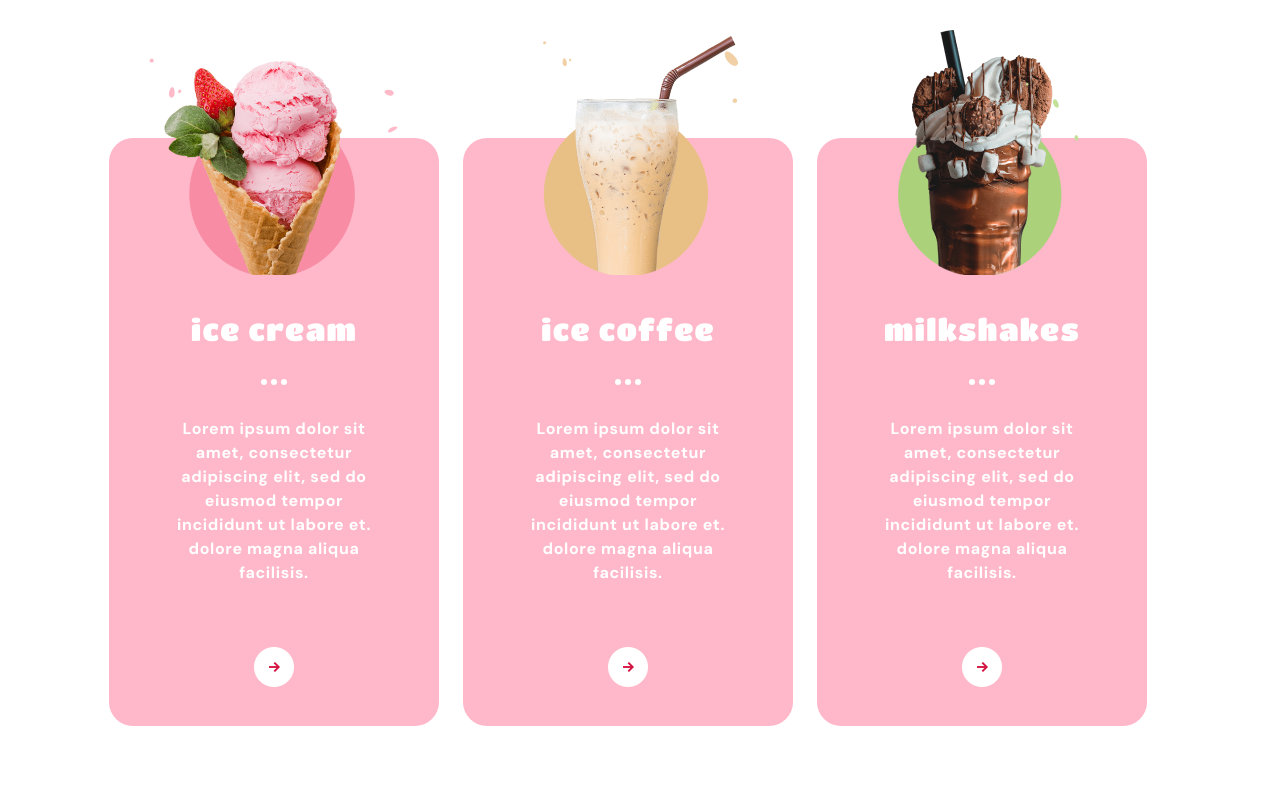
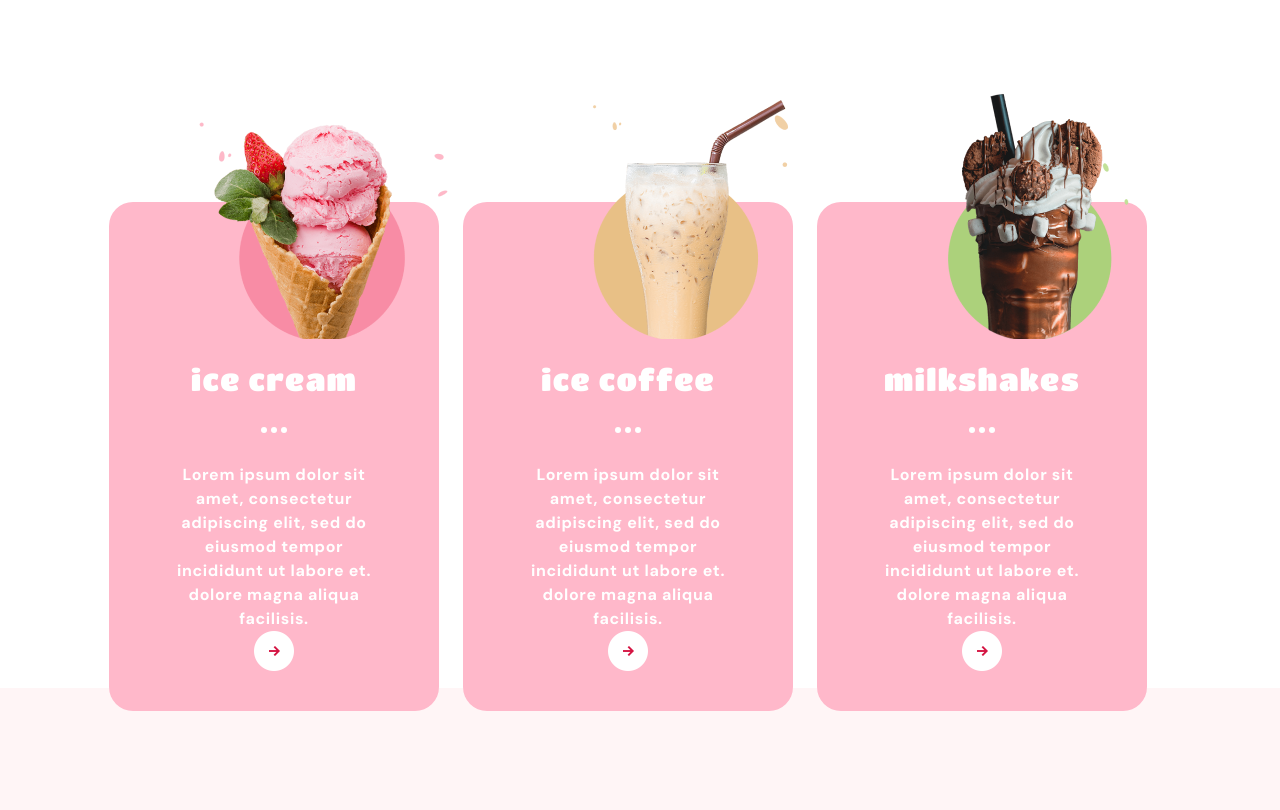
Before and after one commit to KORZHILLIA/dragons, a website built with Parcel: page src/index.html in a window 1280 px wide. Shown: the part 962-1772 px from the top of the page. Built offline with nearby package versions, Linux system fonts and the light colour scheme; files whose address does not match are found by name.

Commit message:
fix products

```diff
--- a/src/partials/customer-reviews.html
+++ b/src/partials/customer-reviews.html
@@ -26,9 +26,7 @@
             hendrerit nulla quam nunc, accumsan congue. Lorem ipsum primis in nibh vel risus.
           </p>
         </div>
-        <div class="customers-name-wrapper">
-          <p class="customers-name">Emily, Los Angeles</p>
-        </div>
+        <p class="customers-name">Emily, Los Angeles</p>
       </div>
 
       <div class="customers-item">
--- a/src/partials/products.html
+++ b/src/partials/products.html
@@ -4,54 +4,57 @@
     <h2 class="product-title-main">products</h2>
 
     <ul class="products-list">
-      <li class="products-item">
-        <div class="products-item__wrapper"></div>
-        <div class="products-item__thumb">
-          <h3 class="products-title products-title__icecream">ice cream</h3>
+      <li class="products-item products-title__icecream">
+        <h3 class="products-title">ice cream</h3>
+        <p class="products-text">
+          Lorem ipsum dolor sit amet, consectetur adipiscing elit, sed do eiusmod tempor incididunt
+          ut labore et. dolore magna aliqua facilisis.
+        </p>
+        <button class="products-button">
+          <img
+            width="40"
+            height="40"
+            src="./images/arrow/arrow.png"
+            alt=""
+            class="button-img__products"
+          />
+        </button>
+      </li>
+
+      <li class="products-item products-title__coffee">
+        <h3 class="products-title">ice coffee</h3>
 
         <p class="products-text">
-            Lorem ipsum dolor sit amet, consectetur adipiscing elit, sed do eiusmod tempor
-            incididunt ut labore et. dolore magna aliqua facilisis.
+          Lorem ipsum dolor sit amet, consectetur adipiscing elit, sed do eiusmod tempor incididunt
+          ut labore et. dolore magna aliqua facilisis.
         </p>
-          <div class="products-button__wrapper">
         <button class="products-button">
-              <img src="./images/arrow/arrow.png" alt="" class="button-img__products" />
+          <img
+            width="40"
+            height="40"
+            src="./images/arrow/arrow.png"
+            alt=""
+            class="button-img__products"
+          />
         </button>
-          </div>
-        </div>
       </li>
 
-      <li class="products-item">
-        <div class="products-item__wrapper"></div>
-        <div class="products-item__thumb">
-          <h3 class="products-title products-title__coffee">ice coffee</h3>
+      <li class="products-item products-title__milkshakes">
+        <h3 class="products-title">milkshakes</h3>
 
         <p class="products-text">
-            Lorem ipsum dolor sit amet, consectetur adipiscing elit, sed do eiusmod tempor
-            incididunt ut labore et. dolore magna aliqua facilisis.
+          Lorem ipsum dolor sit amet, consectetur adipiscing elit, sed do eiusmod tempor incididunt
+          ut labore et. dolore magna aliqua facilisis.
         </p>
-          <div class="products-button__wrapper">
         <button class="products-button">
-              <img src="./images/arrow/arrow.png" alt="" class="button-img__products" />
+          <img
+            width="40"
+            height="40"
+            src="./images/arrow/arrow.png"
+            alt=""
+            class="button-img__products"
+          />
         </button>
-          </div>
-        </div>
-      </li>
-      <li class="products-item">
-        <div class="products-item__wrapper"></div>
-        <div class="products-item__thumb">
-          <h3 class="products-title products-title__milkshakes">milkshakes</h3>
-
-          <p class="products-text">
-            Lorem ipsum dolor sit amet, consectetur adipiscing elit, sed do eiusmod tempor
-            incididunt ut labore et. dolore magna aliqua facilisis.
-          </p>
-          <div class="products-button__wrapper">
-            <button class="products-button">
-              <img src="./images/arrow/arrow.png" alt="" class="button-img__products" />
-            </button>
-          </div>
-        </div>
       </li>
     </ul>
   </div>
--- a/src/sass/components/_customer-reviews.scss
+++ b/src/sass/components/_customer-reviews.scss
@@ -48,7 +48,6 @@
 .customers-text {
   width: 100%;
   max-width: 157px;
-  font-family: $main-font;
   @include fonts(normal, 500, 12px, 2.58);
   text-align: center;
   margin: 0 auto;
@@ -93,10 +92,8 @@
 }
 
 .customers-name {
-  font-family: $main-font;
   @include fonts(normal, 500, 14px, 1.85);
-  margin: 0 auto;
-
+  text-align: center;
   &::before {
     content: '';
     height: 6px;
--- a/src/sass/components/_products.scss
+++ b/src/sass/components/_products.scss
@@ -1,114 +1,116 @@
-.products{
+.products {
   padding-top: 120px;
   padding-bottom: 98px;
+
+  @include mq(tablet) {
+    padding-bottom: 112px;
+  }
 }
 
-.products-title-second{
+.products-title-second {
   font-family: $support-font;
   @include fonts(normal, 400, 18px, 1.16);
   color: $secondaryTitleColor;
   text-align: center;
   margin-bottom: 15px;
 
-    @include mq(tablet){
+  @include mq(tablet) {
     @include fonts(normal, 400, 26px, 1.13);
   }
-    @include mq(desktop){
+  @include mq(desktop) {
     @include fonts(normal, 400, 30px, 1.13);
   }
 }
 
-.product-title-main{
+.product-title-main {
   font-family: $support-font;
   @include fonts(normal, 400, 34px, 1.14);
   color: $mainTitleColor;
   text-align: center;
-    margin-bottom: 30px;
+  // margin-bottom: 30px;
 
-    @include mq(tablet-only){
+  @include mq(tablet-only) {
     @include fonts(normal, 400, 48px, 1.14);
-        margin-bottom: 39px;
+    // margin-bottom: 39px;
   }
-    @include mq(desktop){
+  @include mq(desktop) {
     @include fonts(normal, 400, 58px, 1.13);
-        margin-bottom: 49px;
+    // margin-bottom: 49px;
   }
 }
 
-
-.products-list{
-    @include mq(tablet){
+.products-list {
+  @include mq(tablet) {
     display: flex;
   }
 
-    @include mq(desktop){
-        justify-content: center
+  @include mq(desktop) {
+    justify-content: center;
   }
 }
 
-.products-item{
+.products-item {
   position: relative;
-    margin-top: 17px;
+  margin-top: 130px;
   width: 100%;
 
-    @include mq(tablet-only){
+  background-color: #ffb8ca;
+  border-radius: 24px;
+  top: 135px;
+
+  padding: 161px 40px 40px 40px;
+
+  @include mq(tablet-only) {
     width: 220px;
     margin-right: 20px;
     position: relative;
     margin-top: 17px;
+    padding: 161px 10px 40px 10px;
 
-        &:last-child{
+    &:last-child {
       margin-right: 0;
     }
   }
 
-    @include mq(desktop){
+  @include mq(desktop) {
     width: 330px;
     margin-right: 24px;
   }
 }
 
-
-
-.products-title{
+.products-title {
+  display: flex;
+  flex-direction: column;
+  justify-content: center;
+  align-items: center;
   font-family: $support-font;
   @include fonts(normal, 400, 20px, 1.13);
   color: $whiteTextColor;
-    text-align: center;
   margin-bottom: 30px;
-    padding-top: 22px;
 
-    @include mq(desktop){
+  @include mq(desktop) {
     @include fonts(normal, 400, 30px, 1.13);
   }
 }
 
-
-.products-title::after{
-    content: "";
+.products-title::after {
+  content: '';
   width: 26px;
   height: 6px;
 
-    margin-left: -13px;
-    position: relative;
   display: block;
 
-    left: 50%;
-    right: 50%;
   background-image: url('../images/products/dots/dots.svg');
   background-repeat: no-repeat;
 
   margin-top: 30px;
-    margin-bottom: 30px;
 
-
-    @include mq (desktop) {
-        margin-top: 32px;
-        margin-bottom: 32px;
-        }
+  // @include mq(desktop) {
+  //   margin-top: 32px;
+  // }
 }
 
-.products-title::before{
+.products-item::before {
   content: '';
   display: block;
   background-repeat: no-repeat;
@@ -116,94 +118,90 @@
   height: 250px;
 }
 
-.products-title__icecream::before{
-    background-image:url('../images/products/img-1/img-1-mobile-1x.png');
-    margin: 0 auto 22px auto;
+.products-title__icecream::before {
+  position: absolute;
+  top: -113px;
+  left: 20px;
+  background-image: url('../images/products/img-1/img-1-mobile-1x.png');
 
-    @include mq(tablet-only){
-        margin: 0 auto 30px auto;
+  @include mq(mobile) {
+    left: 90px;
   }
 
-    @include mq(desktop){
-        margin: 0 auto 38px auto;
+  @include mq(tablet-only) {
+    left: -10px;
   }
 }
 
-.products-title__coffee::before{
-    background-image:url('../images/products/img-2/img-2-mobile-1x.png');
-    margin: 0 auto 22px auto;
+.products-title__coffee::before {
+  position: absolute;
+  top: -113px;
+  left: 20px;
+  background-image: url('../images/products/img-2/img-2-mobile-1x.png');
 
-    @include mq(tablet-only){
-        margin: 0 auto 30px auto;
+  @include mq(mobile) {
+    left: 90px;
   }
 
-    @include mq(desktop){
-        margin: 0 auto 38px auto;
+  @include mq(tablet-only) {
+    left: -10px;
   }
 }
 
+.products-title__milkshakes::before {
+  position: absolute;
+  top: -113px;
+  left: 20px;
+  background-image: url('../images/products/img-3/img-3-mobile-1x.png');
 
-.products-title__milkshakes::before{
-    background-image:url('../images/products/img-3/img-3-mobile-1x.png');
-    margin: 0 auto 22px auto;
-
-    @include mq(tablet-only){
-        margin: 0 auto 30px auto;
+  @include mq(mobile) {
+    left: 90px;
   }
 
-    @include mq(desktop){
-        margin: 0 auto 38px auto;
+  @include mq(tablet-only) {
+    left: -10px;
   }
 }
 
-.products-text{
+.products-text {
   font-family: $main-font;
   @include fonts(normal, 700, 14px, 1.5);
   color: $whiteTextColor;
   text-align: center;
-    margin: 0 auto;
+  margin-bottom: 30px;
   max-width: 200px;
 
-    @include mq(desktop){
+  @include mq(mobile) {
+    margin: 0 auto;
+  }
+
+  @include mq(tablet-only) {
+    margin-bottom: 40px;
+  }
+
+  @include mq(desktop) {
     @include fonts(normal, 700, 16px, 1.5);
   }
 }
 
-.products-item__thumb{
+.products-item__thumb {
   position: relative;
   z-index: 2;
 }
 
-
-.products-item__wrapper{
+.products-item__wrapper {
   position: absolute;
   width: 100%;
   height: 80%;
-    background-color:  #FFB8CA;
+  background-color: #ffb8ca;
   border-radius: 24px;
   top: 135px;
   z-index: 1;
 }
 
-.products-button{
+.products-button {
+  display: block;
+  margin: 0 auto;
   border: none;
   background-color: transparent;
-
 }
-
-.products-button__wrapper{
-    display: flex;
-    justify-content: center;
-    margin-top: 30px;
-    margin-bottom: 40px;
-
-    @include mq(tablet-only){
-        margin-top: 40px;
-        margin-bottom: 40px;
-    }
-
-    @include mq(desktop){
-        margin-top: 62px;
-        margin-bottom: 50px;
-    }
-}
```
Lines whose indentation alone changed are shown as unchanged.
